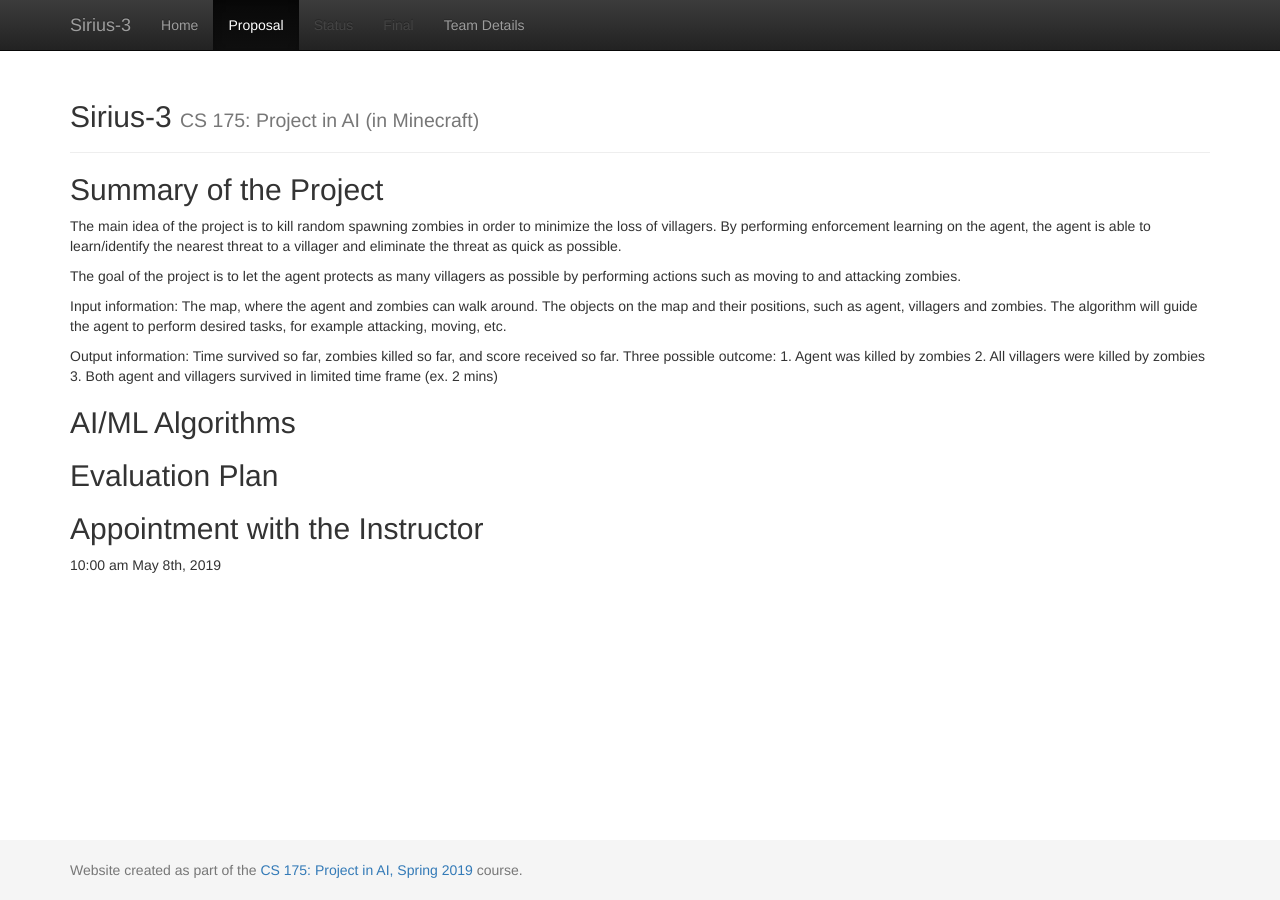
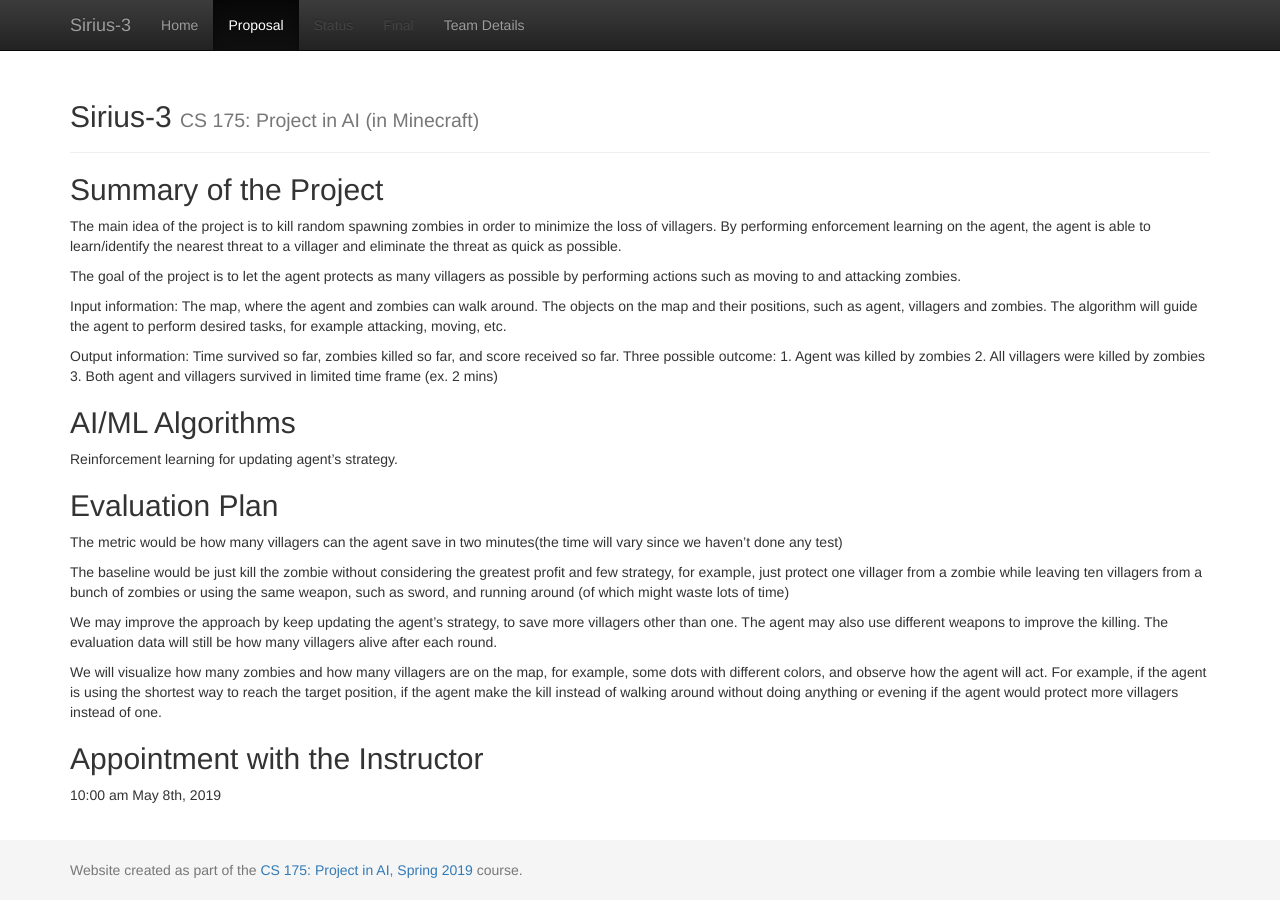
Before and after one commit to jiacheh4/Sirius-3, a Jekyll site: the page built from docs/proposal.md, in a window 1280 px wide. Built offline with Jekyll 4.4.1, drawn with Linux system fonts in a browser that asks for light colours.

Commit message:
Update proposal.md

```diff
--- a/docs/proposal.md
+++ b/docs/proposal.md
@@ -19,13 +19,17 @@ Output information: Time survived so far, zombies killed so far, and score recei
 
 ## AI/ML Algorithms
 
-
-
+Reinforcement learning for updating agent’s strategy.
 
 ## Evaluation Plan
 
+The metric would be how many villagers can the agent save in two minutes(the time will vary since we haven’t done any test)
 
+The baseline would be just kill the zombie without considering the greatest profit and few strategy, for example, just protect one villager from a zombie while leaving ten villagers from a bunch of zombies or using the same weapon, such as sword, and running around (of which might waste lots of time)
 
+We may improve the approach by keep updating the agent’s strategy, to save more villagers other than one. The agent may also use different weapons to improve the killing. The evaluation data will still be how many villagers alive after each round.
+
+We will visualize how many zombies and how many villagers are on the map, for example, some dots with different colors, and observe how the agent will act. For example, if the agent is using the shortest way to reach the target position, if the agent make the kill instead of walking around without doing anything or evening if the agent would protect more villagers instead of one.
 
 ## Appointment with the Instructor
 
```
